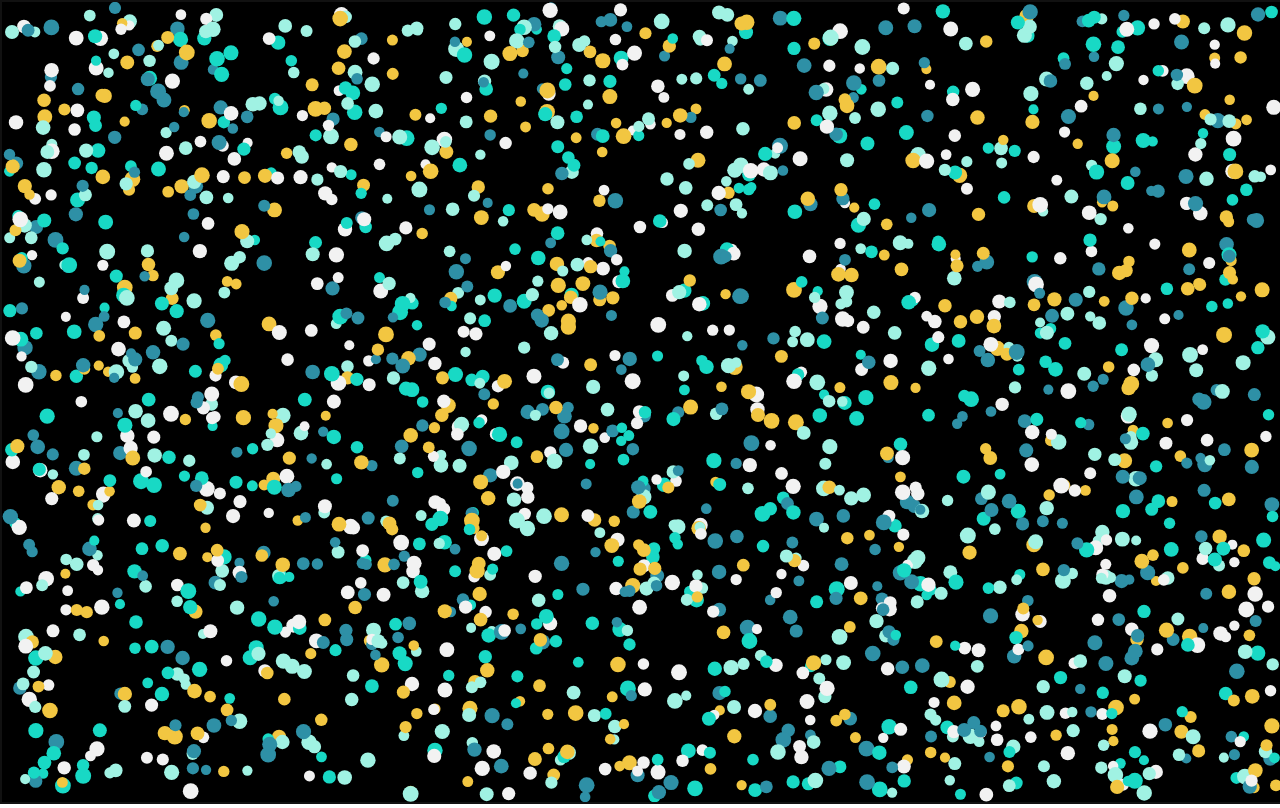
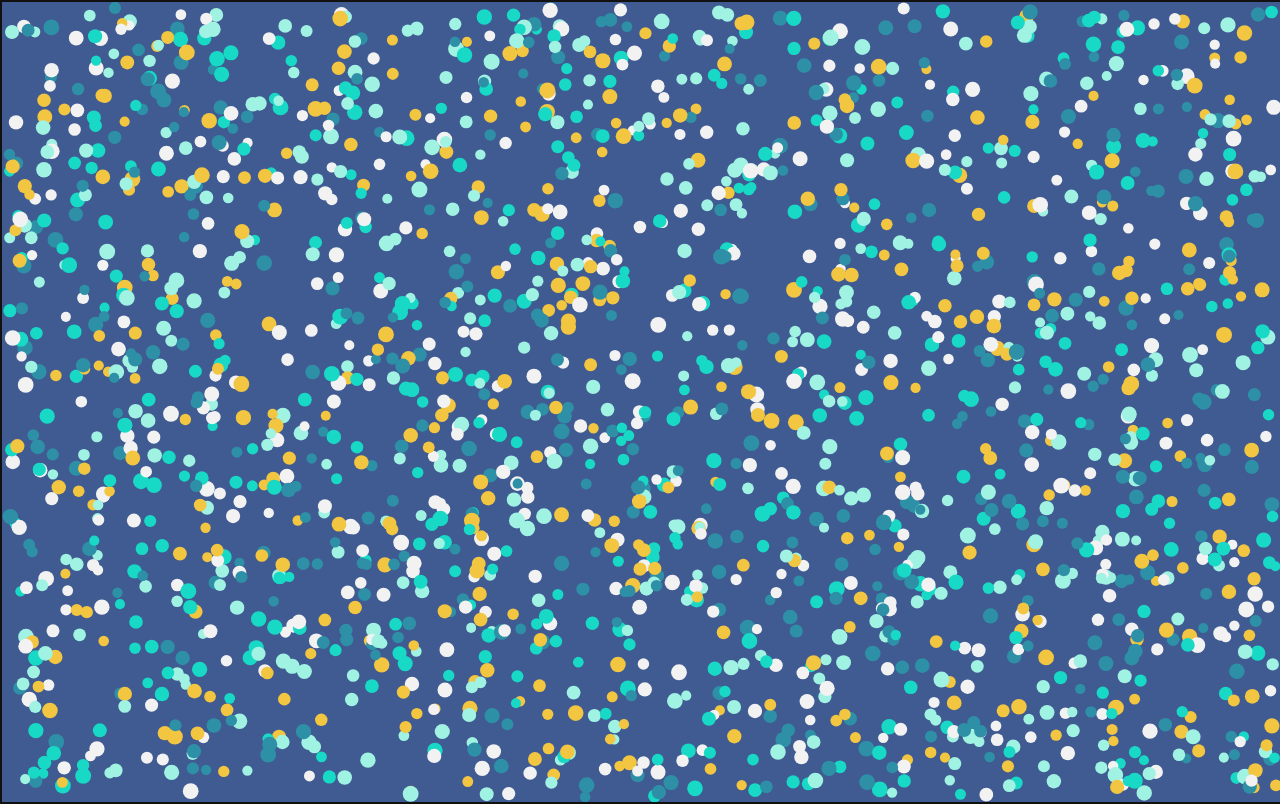
Before and after one commit to rishi2156/Canvas, a plain HTML site: page index.html in a window 1280 px wide. Drawn offline with Linux system fonts and the light colour scheme.

Commit message:
Bg Change

```diff
--- a/style.css
+++ b/style.css
@@ -5,5 +5,5 @@
 
 canvas{
     border: 2px solid #111;
-    background-color: black;
+    background-color: rgb(64, 90, 146);
 }
```
